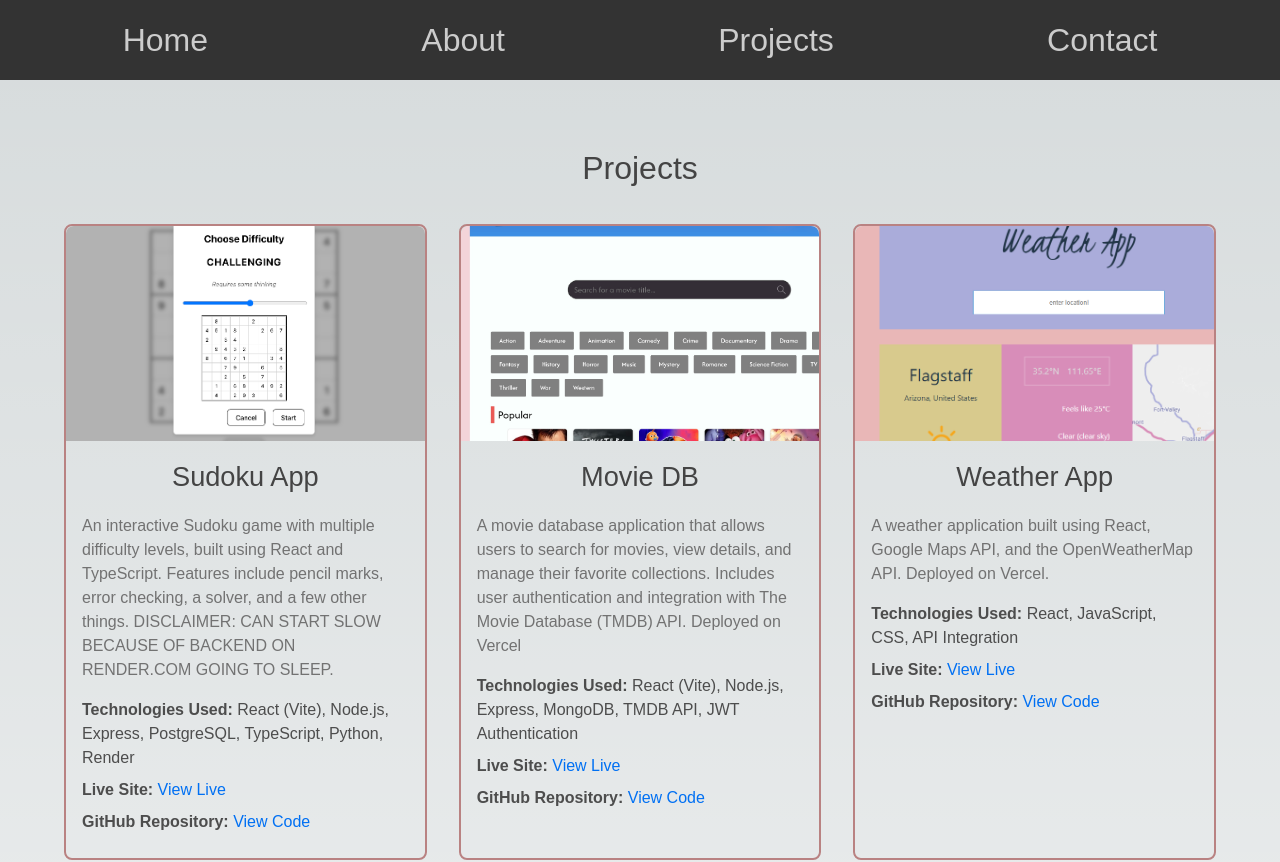
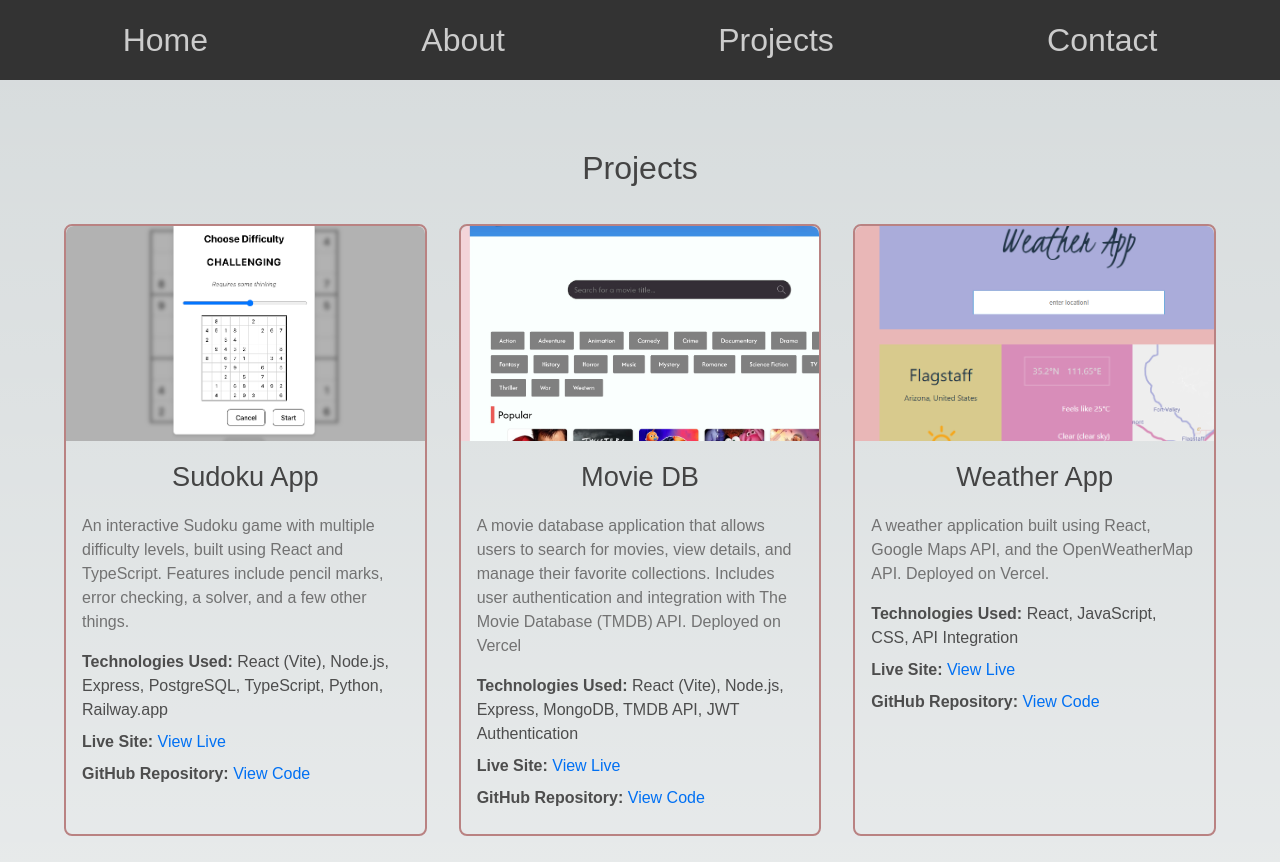
Before and after one commit to kryturek/portfolio, a Next.js app: page /projects in a window 1280 px wide. Shown: the top 862 px of the page. Built offline with nearby package versions, Linux system fonts and the light colour scheme; a web font is replaced by a local one.

Commit message:
backend for sudoku app and url shortener changed from render.com to railway.app

```diff
--- a/src/app/projects/page.js
+++ b/src/app/projects/page.js
@@ -20,8 +20,8 @@ export default function Projects() {
 					<Card
 						imageSrc="/images/sudoku-app.png"
 						title="Sudoku App"
-						description="An interactive Sudoku game with multiple difficulty levels, built using React and TypeScript. Features include pencil marks, error checking, a solver, and a few other things. DISCLAIMER: CAN START SLOW BECAUSE OF BACKEND ON RENDER.COM GOING TO SLEEP."
-						technologies="React (Vite), Node.js, Express, PostgreSQL, TypeScript, Python, Render"
+						description="An interactive Sudoku game with multiple difficulty levels, built using React and TypeScript. Features include pencil marks, error checking, a solver, and a few other things."
+						technologies="React (Vite), Node.js, Express, PostgreSQL, TypeScript, Python, Railway.app"
 						liveLink="https://kryturek.github.io/sudgen-frontend/"
 						codeLink="https://github.com/kryturek/sudgen-frontend"
 					/>
@@ -78,7 +78,7 @@ export default function Projects() {
 						title="URL Shortener"
 						description="A simple and fast URL shortener built with FastAPI and Vue.js. Features include instant URL shortening, unique short codes, and an intuitive UI."
 						technologies="FastAPI, Vue.js, PostgreSQL, Render"
-						liveLink="https://url-shortener-gmf0.onrender.com"
+						liveLink="https://web-production-199f1.up.railway.app/"
 						codeLink="https://github.com/kryturek/url-shortener"
 					/>
 				</div>
```
